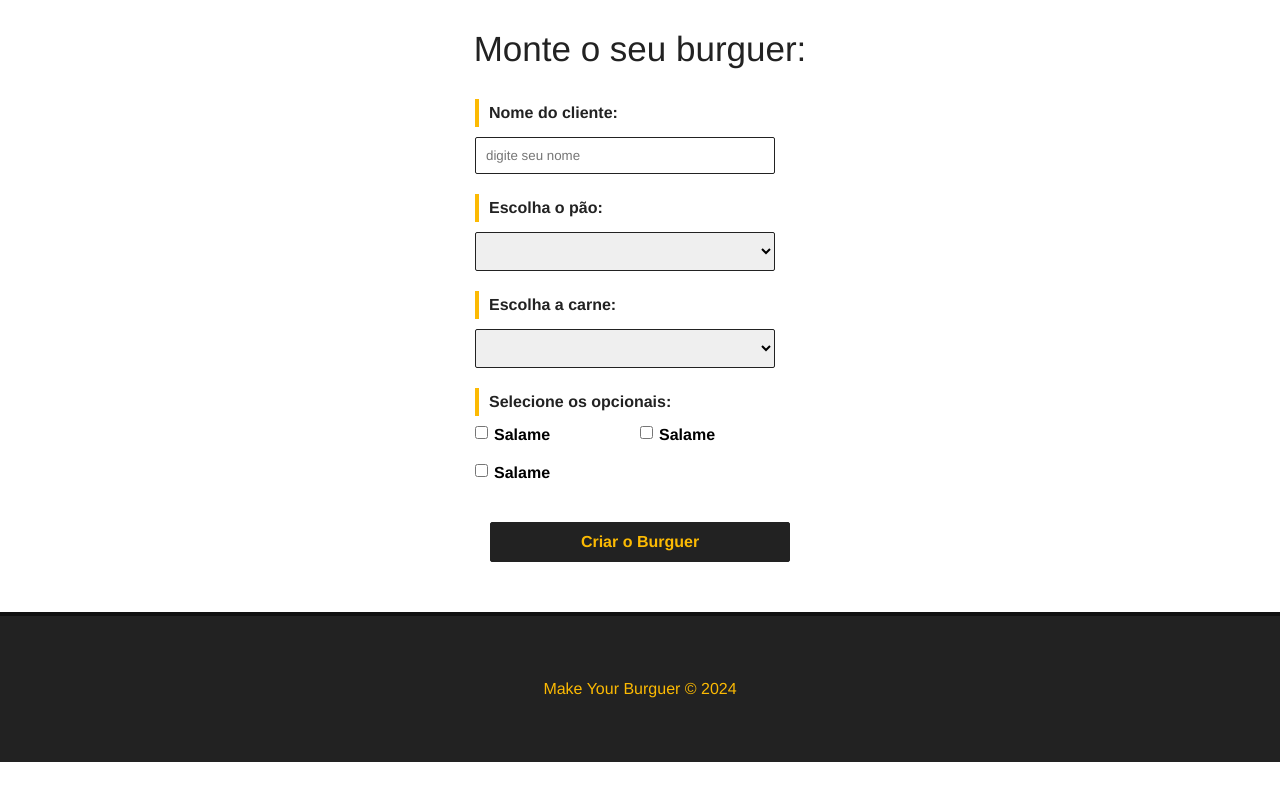
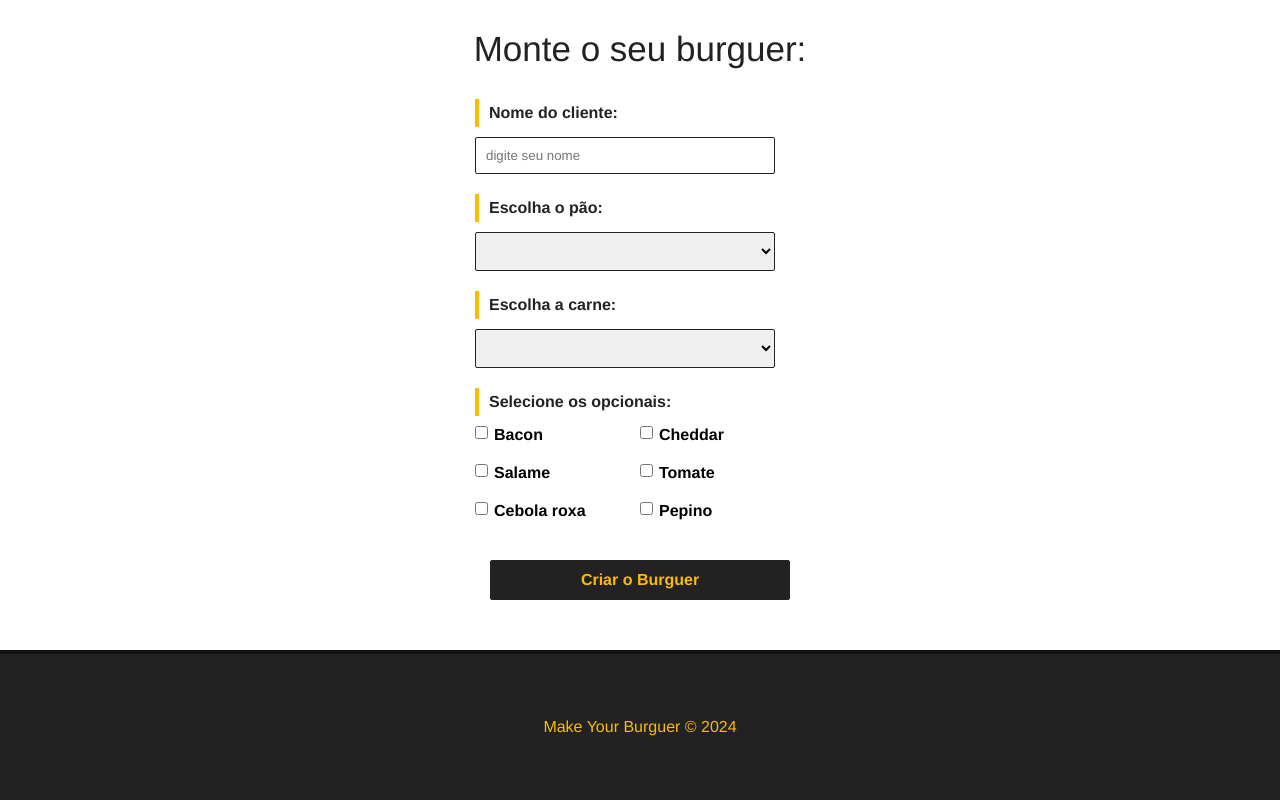
Before and after one commit to Maria-Padilha/Burguer, a Vue app: page / in a window 1280 px wide. Shown: the part 599-1399 px from the top of the page. Before the commit the page ends 1361 px from the top, so only its background shows below. Built offline with nearby package versions, Linux system fonts and the light colour scheme; data requests are answered from the project's data file.

Commit message:
pulling dynamic data

```diff
--- a/src/components/burgerForm.vue
+++ b/src/components/burgerForm.vue
@@ -10,29 +10,25 @@
                 <div class="input-container">
                     <label for="pao">Escolha o pão: </label>
                    <select name="pao" id="pao" v-model="pao">
-                        <option value="integral">Integral</option>
+                        <option v-for="pao in paes" :key="pao.id" :value="pao.tipo">
+                            {{ pao.tipo }}
+                        </option>
                    </select>
                 </div>
                 <div class="input-container">
                     <label for="carne">Escolha a carne: </label>
                    <select name="carne" id="carne" v-model="carne">
-                        <option value="picanha">Picanha</option>
+                        <option v-for="carne in carnes" :key="carne.id" :value="carne.tipo">
+                            {{ carne.tipo }}
+                        </option>
                    </select>
                 </div>
 
                 <div id="opcionais-container" class="input-container">
                     <label id="opcionais-title" for="opcionais">Selecione os opcionais: </label>
-                    <div class="checkbox-container">
-                        <input type="checkbox" name="opcionais" v-model="opcionais" value="salame">
-                        <span>Salame</span>
-                    </div>
-                    <div class="checkbox-container">
-                        <input type="checkbox" name="opcionais" v-model="opcionais" value="salame">
-                        <span>Salame</span>
-                    </div>
-                    <div class="checkbox-container">
-                        <input type="checkbox" name="opcionais" v-model="opcionais" value="salame">
-                        <span>Salame</span>
+                    <div class="checkbox-container" v-for="opcional in opcionaisdata" :key="opcional.id">
+                        <input type="checkbox" name="opcionais" v-model="opcionais" :value="opcional.tipo">
+                        <span>{{ opcional.tipo }}</span>
                     </div>
                 </div>
 
@@ -46,7 +42,33 @@
 
 <script>
     export default{
-        name: "burguerForm"
+        name: "burguerForm",
+        data(){
+            return{
+                paes: null,
+                carnes: null,
+                opcionaisdata: null,
+                nome: null,
+                pao: null,
+                carne: null,
+                opcionais: [],
+                status: "Solicitado",
+                msg: null
+            }
+        },
+        methods: {
+            async getIngredientes(){
+                const req = await fetch("http://localhost:3000/ingredientes");
+                const data =  await req.json();
+
+                this.paes = data.paes;
+                this.carnes = data.carnes;
+                this.opcionaisdata = data.opcionais;
+            }
+        },
+        mounted(){
+            this.getIngredientes();
+        }
     }
 </script>
 
@@ -73,6 +95,9 @@
     }
     .input-container input:focus{
         outline: none;
+    }
+    option{
+        border: none;
     }
     label{
         font-weight: bold;
```
